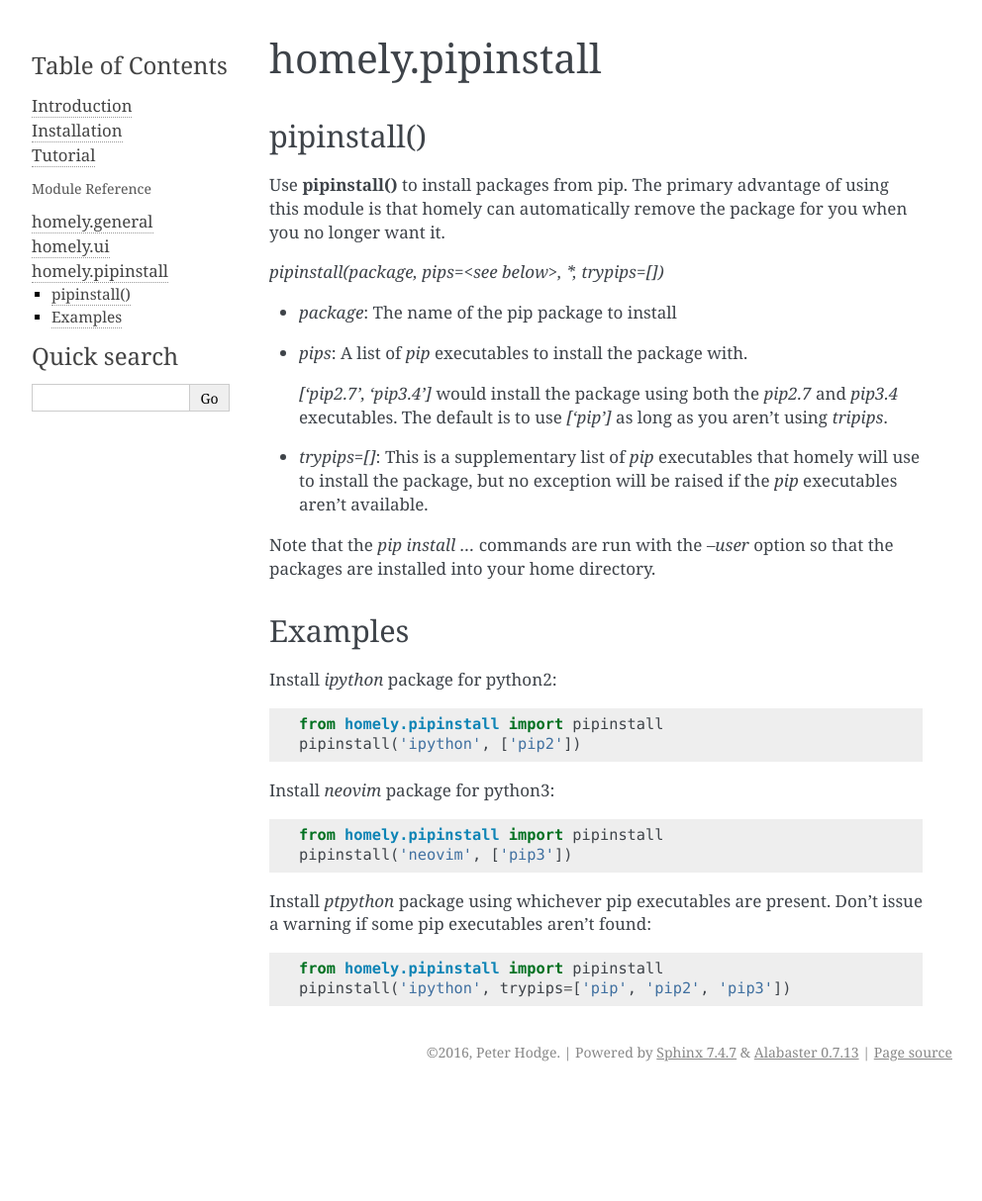
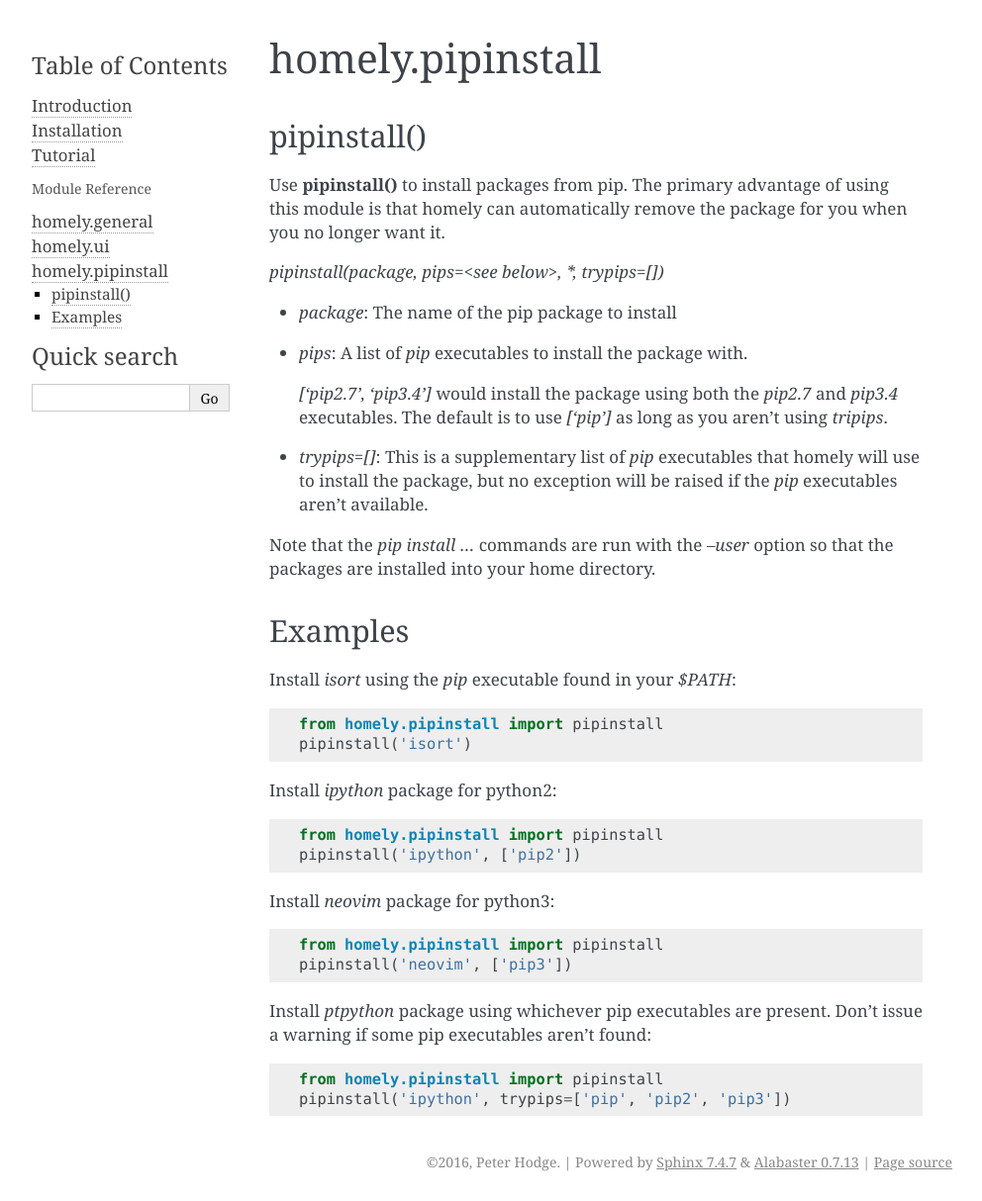
Before and after one commit to phodge/homely, a Sphinx documentation site: the page built from docs/ref/pipinstall.rst, in a window 1280 px wide. Shown: the whole page at 99% size, without its empty margins (148-1140 px from the left). Built offline with Sphinx 7.4.7, drawn with Linux system fonts in a browser that asks for light colours; pages that are not in the unit, such as notebooks, are missing from menus; before the commit the page ends 1103 px from its top, so only the background shows below that.

Commit message:
docs: One more simple example for pipinstall

```diff
--- a/docs/ref/pipinstall.rst
+++ b/docs/ref/pipinstall.rst
@@ -30,6 +30,12 @@ Examples
 --------
 
 
+Install `isort` using the `pip` executable found in your `$PATH`::
+
+    from homely.pipinstall import pipinstall
+    pipinstall('isort')
+
+
 Install *ipython* package for python2::
 
     from homely.pipinstall import pipinstall
```
